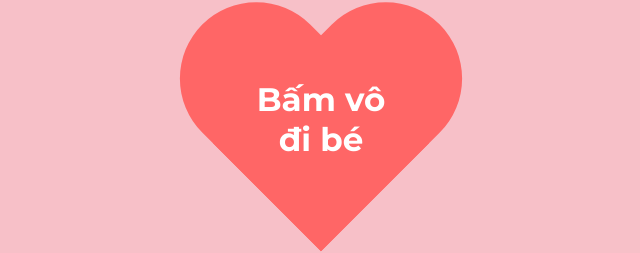
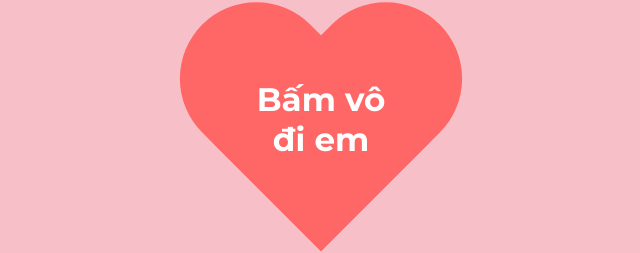
Before and after one commit to Zurika321/to_tinh2, a plain HTML site: page index.html in a window 1280 px wide. Shown: the part 281-534 px from the top of the page, 319-959 px from the left. Drawn offline with Linux system fonts and the light colour scheme.

Commit message:
Update index.html

```diff
--- a/index.html
+++ b/index.html
@@ -9,7 +9,7 @@
     </head>
     <body>
         <div class="boxheart">
-            <div class="heart"><h1>Bấm vô đi bé</h1></div>
+            <div class="heart"><h1>Bấm vô đi em</h1></div>
             <div class="beat"></div>
         </div>
         <div class="boxchoose">
```
